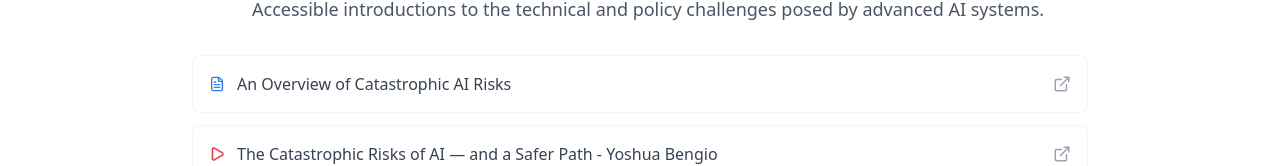
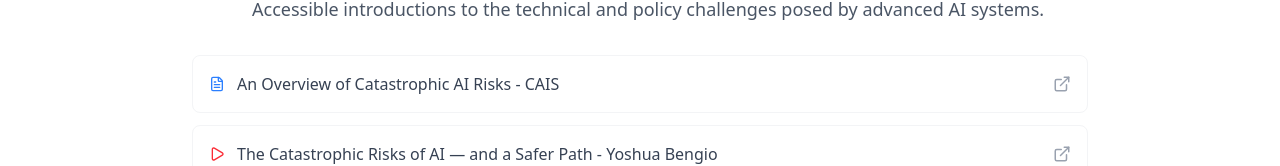
Before and after one commit to Virginia-AI-Security-Initiative/VAISI_Website, a Next.js app: page /resources in a window 1280 px wide. Shown: the part 453-619 px from the top of the page. Built offline with nearby package versions, Linux system fonts and the light colour scheme; a web font is replaced by a local one.

Commit message:
credit CAIS

```diff
--- a/app/resources/page.tsx
+++ b/app/resources/page.tsx
@@ -3,7 +3,7 @@ import { Lightbulb, Newspaper, Briefcase, ExternalLink, Play, FileText, Mail } f
 
 // Resource data organized by section
 const introResources = [
-    { title: "An Overview of Catastrophic AI Risks", url: "https://safe.ai/ai-risk", type: "article" as const },
+    { title: "An Overview of Catastrophic AI Risks - CAIS", url: "https://safe.ai/ai-risk", type: "article" as const },
     { title: "The Catastrophic Risks of AI — and a Safer Path - Yoshua Bengio", url: "https://www.youtube.com/watch?v=qe9QSCF-d88", type: "video" as const },
     { title: "The Operational Risks of AI in Large-Scale Biological Attacks - RAND Corporation", url: "https://www.rand.org/pubs/research_reports/RRA2977-2.html", type: "article" as const },
 ];
```
